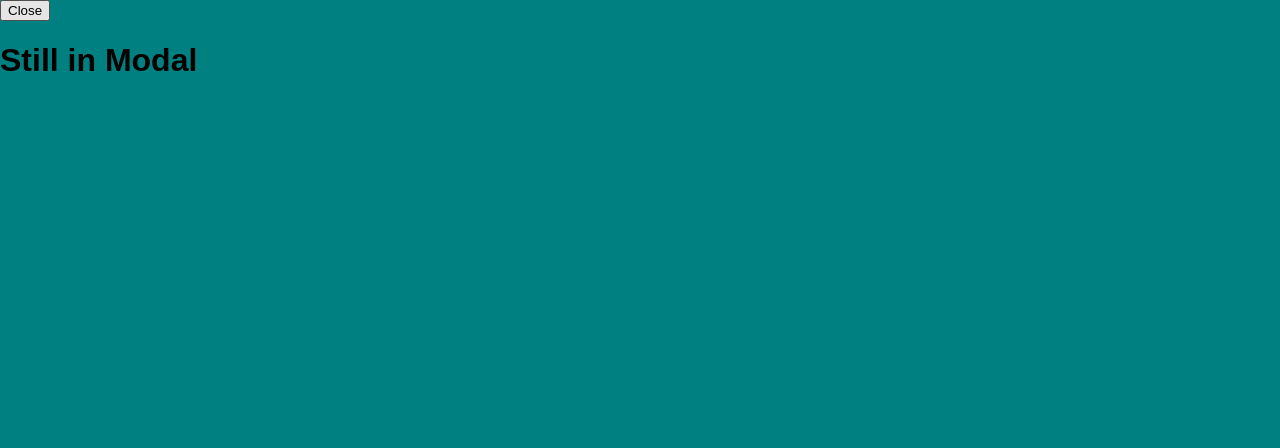
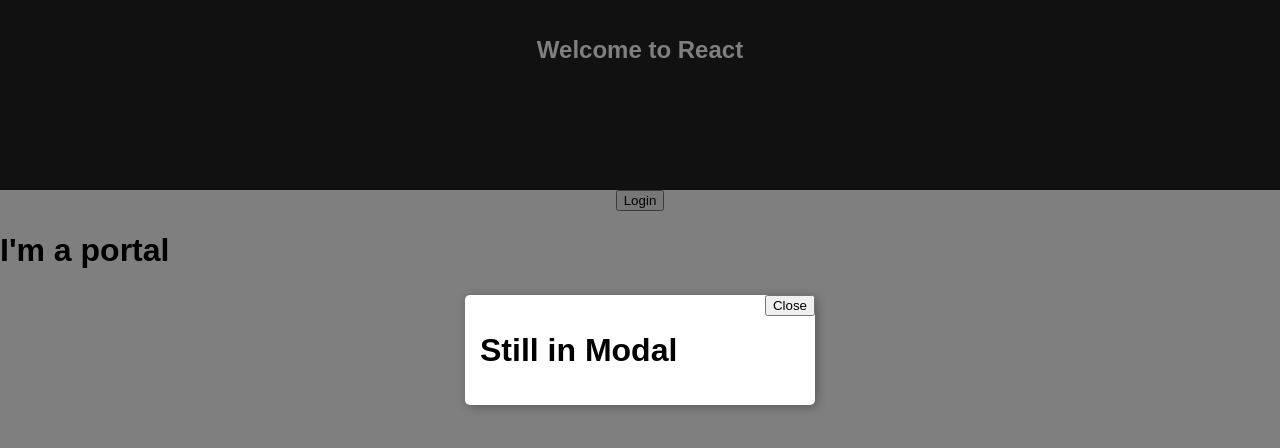
Before and after one commit to preeme/react-animations, a React (Create React App) app: page / in a window 1280 px wide. Both pictures are taken after a click on the button "Login". Shown: the top 448 px of the page. Built offline with nearby package versions, Linux system fonts and the light colour scheme.

Commit message:
styled modal

```diff
--- a/src/App.js
+++ b/src/App.js
@@ -2,6 +2,7 @@
 import Toggle from './ToggleRPC';
 import Portal from './Portal';
 import Modal from './Modal';
+import './App.css';
 
 const App = () => (
   <div className="App">
--- a/src/Modal.js
+++ b/src/Modal.js
@@ -9,8 +9,11 @@
       <Portal>
         {on && (
           <ModalWrapper>
-            <button onClick={toggle}>Close</button>
-            <div>{children}</div>
+            <ModalCard>
+              <CloseButton onClick={toggle}>Close</CloseButton>
+              <div>{children}</div>
+            </ModalCard>
+            <Background onClick={toggle} />
           </ModalWrapper>
         )}
       </Portal>
@@ -24,5 +27,34 @@
   left: 0;
   width: 100%;
   height: 100%;
-  background: teal;
+  display: flex;
+  justify-content: center;
+  align-items: center;
 `;
+
+const ModalCard = styled.div`
+  position: relative;
+  background: white;
+  border-radius: 5px;
+  padding: 15px;
+  min-width: 320px;
+  box-shadow: 2px 2px 10px rgba(0, 0, 0, 0.3);
+  z-index: 10;
+  margin-bottom: 100px;
+`;
+
+const CloseButton = styled.button`
+  position: absolute;
+  top: 0;
+  right: 0;
+`;
+
+const Background = styled.div`
+  position: absolute;
+  width: 100%;
+  height: 100%;
+  top: 0;
+  left: 0;
+  background: black;
+  opacity: 0.5;
+`;
```
